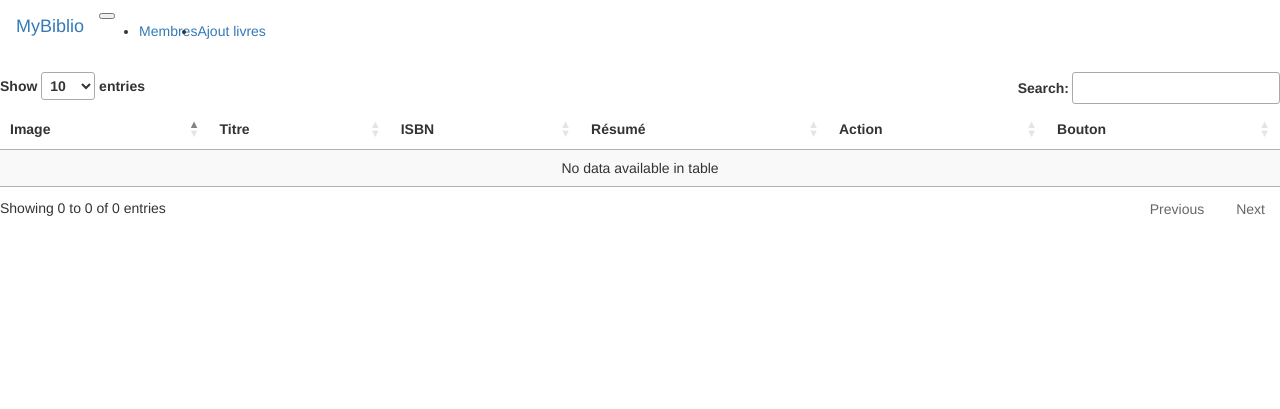
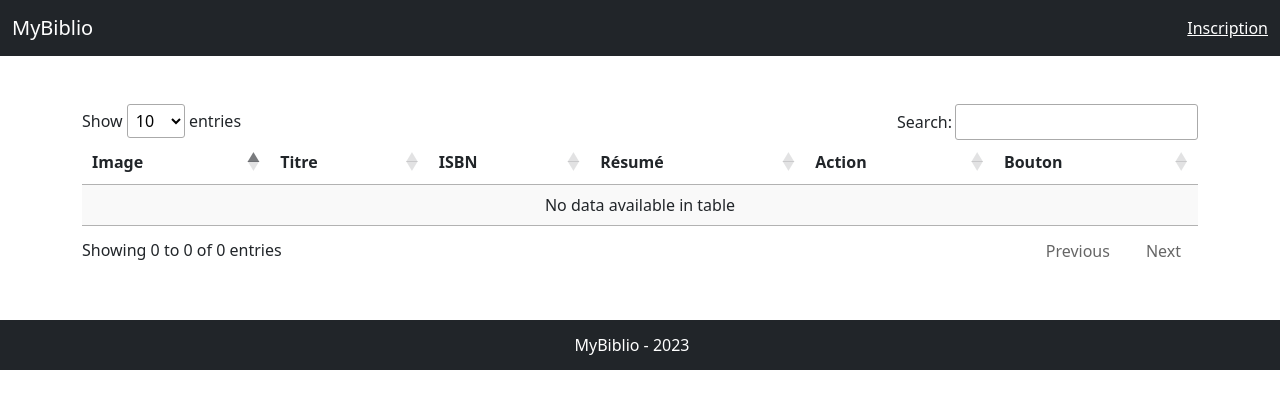
Before and after one commit to JasonBrastel/projet_biblio, a PHP site: page /Projet/ in a window 1280 px wide. Shown: the top 409 px of the page. Run offline with PHP 8.4, Linux system fonts and the light colour scheme; data that the repository does not hold is empty; some libraries are stand-ins or nearby versions.

Commit message:
commit 06/12
Ajout des Nb/foot

```diff
--- a/index.php
+++ b/index.php
@@ -1,5 +1,5 @@
 <?php
-
+session_start();
 require_once("dao.php");
 
 $dao = new DAO();
@@ -8,7 +8,7 @@ $livres = $dao->getLivre();
 
 
 
-$dao->disconnect();
+
 
 ?>
 
@@ -19,8 +19,9 @@ $dao->disconnect();
     <meta charset="UTF-8">
     <meta name="viewport" content="width=device-width, initial-scale=1.0">
     <title>Liste des livres</title>
+    <link href="https://cdn.jsdelivr.net/npm/bootstrap@5.3.2/dist/css/bootstrap.min.css" rel="stylesheet" integrity="sha384-T3c6CoIi6uLrA9TneNEoa7RxnatzjcDSCmG1MXxSR1GAsXEV/Dwwykc2MPK8M2HN" crossorigin="anonymous">
     <link rel="stylesheet" href="https://cdn.datatables.net/1.13.7/css/jquery.dataTables.min.css">
-    <link rel="stylesheet" href="https://maxcdn.bootstrapcdn.com/bootstrap/3.3.7/css/bootstrap.min.css">
+
 
 
 
@@ -29,27 +30,33 @@ $dao->disconnect();
 <body>
 <nav class="navbar navbar-expand-lg bg-dark mb-5">
             <div class="container-fluid">
-                <a class="navbar-brand text-white" href="#">MyBiblio</a>
-                <button class="navbar-toggler" type="button" data-bs-toggle="collapse" data-bs-target="#navbarSupportedContent" aria-controls="navbarSupportedContent" aria-expanded="false" aria-label="Toggle navigation">
-                    <span class="navbar-toggler-icon"></span>
-                </button>
+                <a class="navbar-brand text-white" href="LoginPage.php">MyBiblio</a>
+
                 <div class="collapse navbar-collapse " id="navbarSupportedContent">
+
                     <ul class="navbar-nav me-auto mb-2 mb-lg-0">
+                    <?php if (isset($_SESSION['email']) == true) { ?>
                         <li class="nav-item">
                             <a class="nav-link active text-white" aria-current="page" href="#">Membres</a>
                         </li>
 
                         <li class="nav-item">
-                            <a class="nav-link text-white" href="#">Ajout livres</a>
+                            <a class="nav-link text-secondary" href="#">Livres</a>
                         </li>
+                    <?php } ?>
                     </ul>
 
-                   <a style="color:white;" href="LoginPage.php">se connecter</a>
+                    <?php if (isset($_SESSION['email']) == false) { ?>
+                   <a style="color:white;" href="inscription.php">Inscription</a>
+                   <?php }else{ ?>
+                    <a style="color:red;" class="d-flex justify-content-center " title="Cliquez ici pour vous déconnecter"href='deco.php'>Déconnexion</a>
 
+                    <?php } ?>
                 </div>
             </div>
         </nav>
 
+ <div class="container mt-3">
     <table id="example" class="display">
         <thead>
             <tr>
@@ -77,7 +84,6 @@ $dao->disconnect();
             </td>
             </form>
             </tr>
-
 
 
             <!-- Modal -->
@@ -129,6 +135,14 @@ $dao->disconnect();
         </tbody>
     </table>
 
+    </div>
+
+     <!-- Footer -->
+     <footer class="navbar navbar-expand-lg bg-dark text-white mt-5 ">
+    <div class="container-fluid d-flex justify-content-center ">
+        <span class="navbar-brand text-white fs-6 text"> MyBiblio - 2023  </span>
+    </div>
+</footer>
 
     <script src="./script/script.js" > </script>
     <script src="https://code.jquery.com/jquery-3.6.4.min.js"></script>
--- a/inscription.php
+++ b/inscription.php
@@ -19,7 +19,7 @@
 session_start();                                                          //on démarre la session pour pouvoir utiliser les variables de session
 require_once("dao.php");
 if (isset($_SESSION['email']) == true) {
-    header('location: index.php');
+    header('location: index.php');                                       //on fait la jonction avec le fichier DAO
 }
 $dao = new DAO();                                                         //on crée une nouvelle instance de DAO
 $dao->connexion();                                                        //on se connecte à la BDD
@@ -136,11 +136,11 @@ if (isset($_POST['button_register']) && ($_SERVER['REQUEST_METHOD'] === 'POST'))
                 <div class="collapse navbar-collapse " id="navbarSupportedContent">
                     <ul class="navbar-nav me-auto mb-2 mb-lg-0">
                         <li class="nav-item">
-                            <a class="nav-link active text-white" aria-current="page" href="#">Membres</a>
+                            <a class="nav-link active text-white" aria-current="page" href="#"></a>
                         </li>
 
                         <li class="nav-item">
-                            <a class="nav-link text-white" href="#">Ajout livres</a>
+                            <a class="nav-link text-white" href="#"></a>
                         </li>
                     </ul>
 
```
Also changed, not shown: LoginPage.php (+14 -12 lines), MdpForgot.php (+15 -13 lines).
